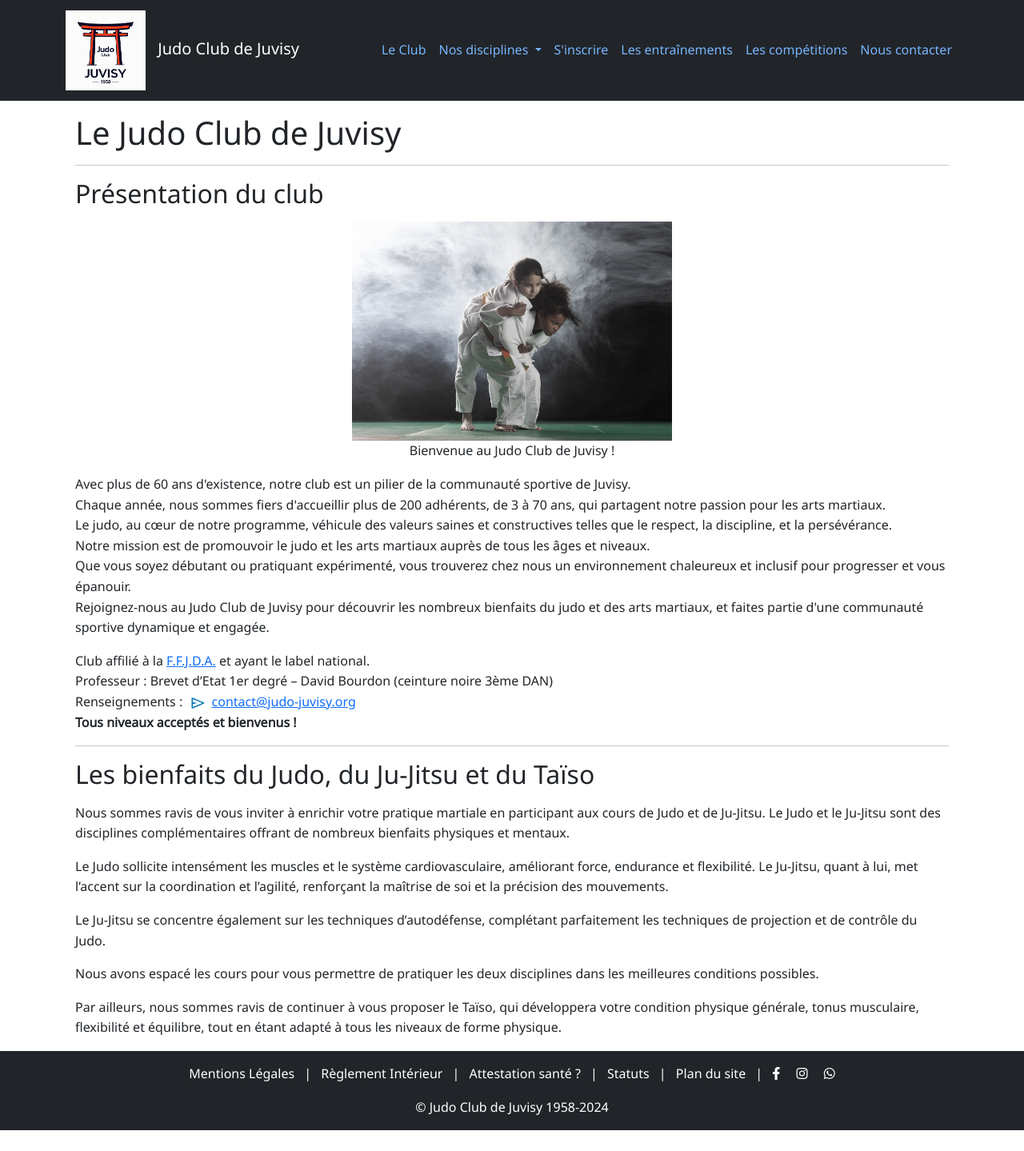
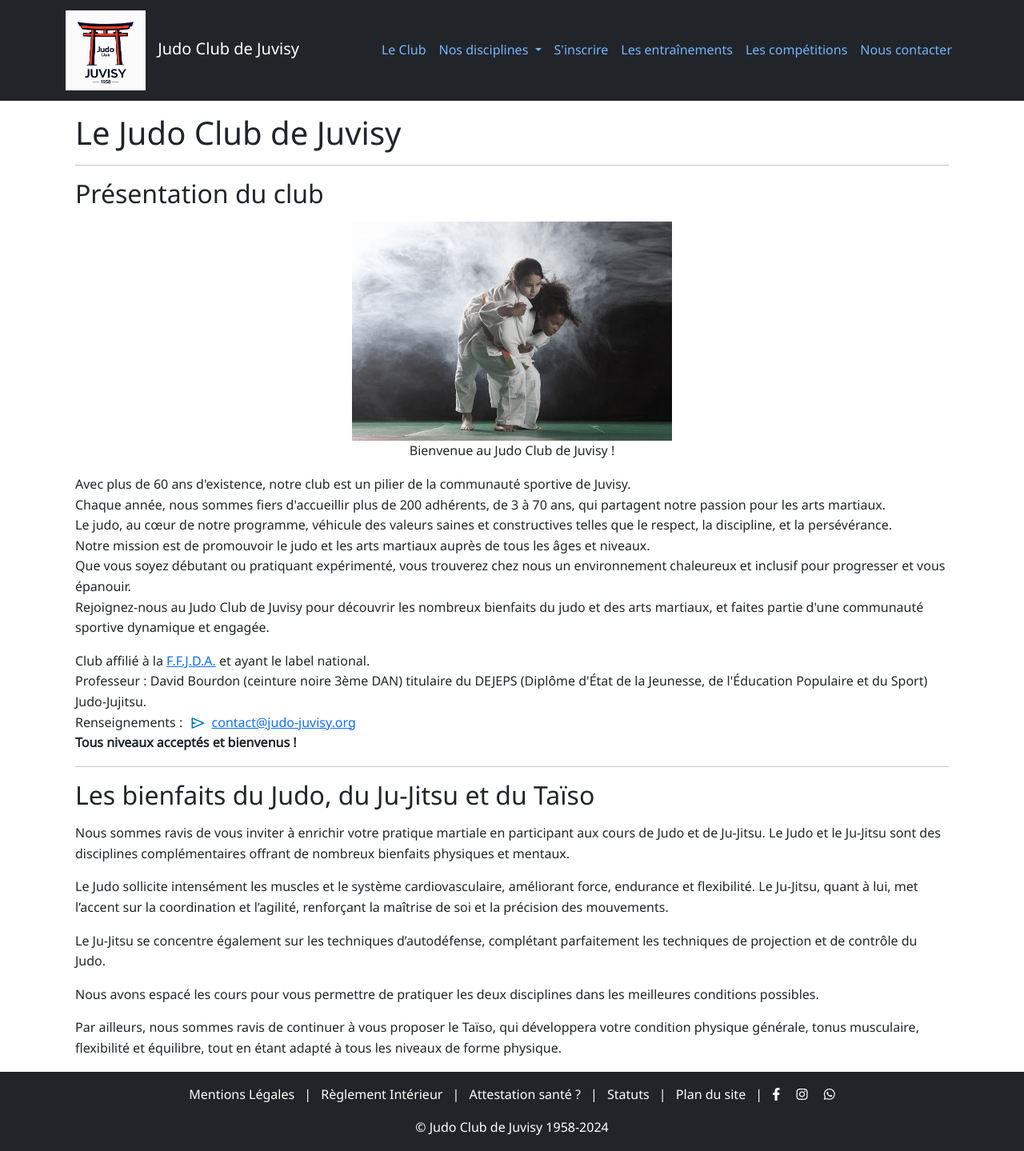
Before and after one commit to JudoClubJuvisy/website2, a Jekyll site: the page built from le-club.html, in a window 1280 px wide. Shown: the whole page at 80% size. Built offline with Jekyll 4.4.1, drawn with Linux system fonts in a browser that asks for light colours; before the commit the page ends 1413 px from its top, so only the background shows below that.

Commit message:
Correction sur le diplôme de David

```diff
--- a/le-club.html
+++ b/le-club.html
@@ -30,7 +30,7 @@ title: Judo, Taiso, Ju-jitsu à Juvisy-sur-Orge - Judo Club de Juvisy en Essonne
             </p>
             <p>
 				Club affilié à la <a href="https://www.ffjudo.com/">F.F.J.D.A.</a> et ayant le label national.<br>
-                Professeur : Brevet d’Etat 1er degré – David Bourdon (ceinture noire 3ème DAN)<br>
+                Professeur : David Bourdon (ceinture noire 3ème DAN) titulaire du DEJEPS (Diplôme d'État de la Jeunesse, de l'Éducation Populaire et du Sport) Judo-Jujitsu.<br>
                 Renseignements : <img src="{{ '/assets/icons/send_24dp_5F6368_FILL0_wght300_GRAD0_opsz24.svg' | relative_url }}" alt="Icône envoyer un email" class="icon-smallcontainer icon-blue">
 				<a href="mailto:contact@judo-juvisy.org" aria-label="Envoyer un email au Judo Club de Juvisy">contact@judo-juvisy.org</a><br>
                 <strong>Tous niveaux acceptés et bienvenus !</strong>
```
